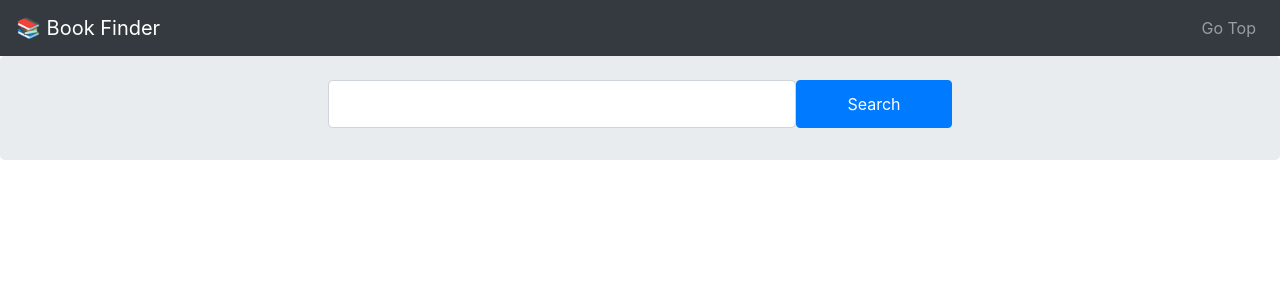
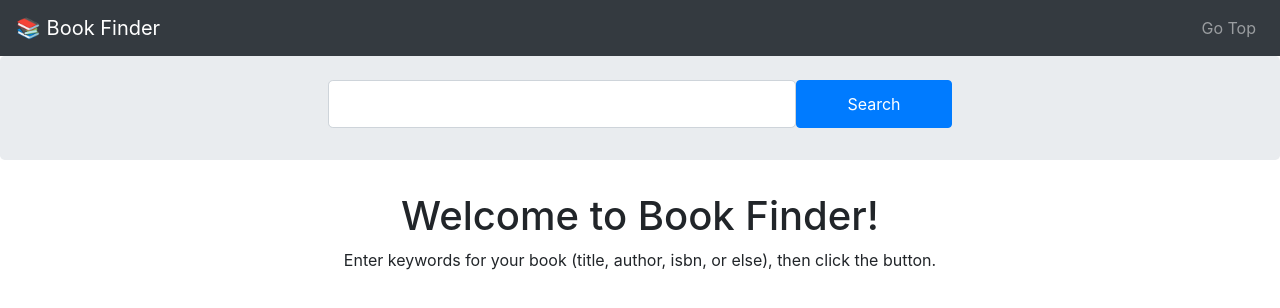
Before and after one commit to jamcry/react-book-finder, a React (Create React App) app: page / in a window 1280 px wide. Shown: the top 308 px of the page. Built offline with nearby package versions, Linux system fonts and the light colour scheme.

Commit message:
Add greeting message

```diff
--- a/src/BookFinder.js
+++ b/src/BookFinder.js
@@ -30,11 +30,19 @@ class BookFinder extends Component {
         <div className="jumbotron p-3">
           <SearchBar handleSearch={this.handleSearch} />
         </div>
+        {
+          (!this.state.data && !this.state.loading) &&
+          <div>
+            <h1>Welcome to Book Finder!</h1>
+            <p>Enter keywords for your book (title, author, isbn, or else), then click the button.</p>
+          </div>
+        }
         {this.state.loading && <LoadingSpinner />}
         <div className="row">
           <div className="col-md-7 m-auto">
             {/* List search results if data has been fetched */}
-            {this.state.data && <SearchResults data={this.state.data} searchText={this.state.searchText} />}
+            {
+              this.state.data && <SearchResults data={this.state.data} searchText={this.state.searchText} />}
           </div>
         </div>
       </>
```
